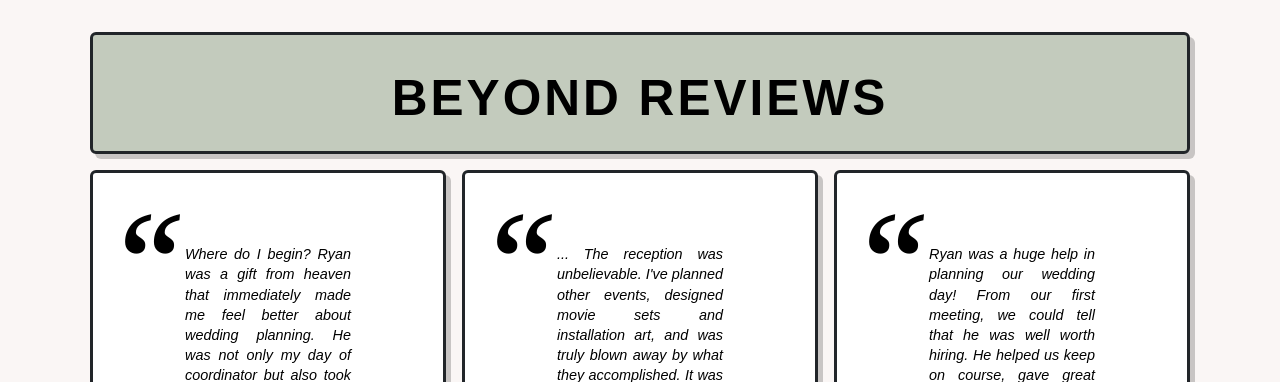
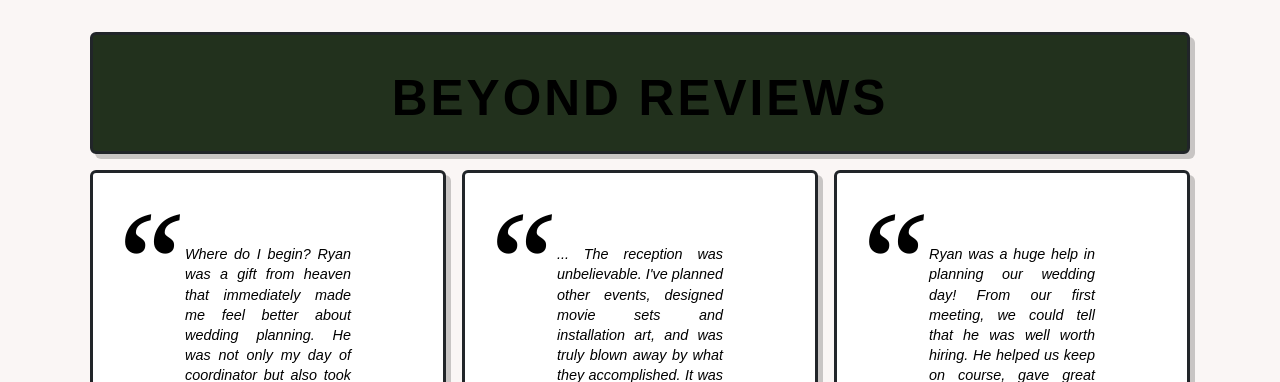
Before and after one commit to mwagner4084/beyondevents, a Django app: page /testimonials/ in a window 1280 px wide. Shown: the part 43-425 px from the top of the page. Run offline with Django 4.2, Linux system fonts and the light colour scheme; parts of the project's set-up code (start-up, migrations or seed data) failed here and were passed over; some libraries are stand-ins or nearby versions; some web fonts are replaced.

Commit message:
refactor: update card classes in gallery and testimonials templates

```diff
--- a/templates/gallery.html
+++ b/templates/gallery.html
@@ -8,7 +8,7 @@
 
 <div class="desktop-img mobile-img">
     <div class="container mx-md-auto pb-3">
-        <div class="card decor-card-title my-3">
+        <div class="card card-dark my-3">
             <div class="card-body text-center">
                 <div class="h1-logo">
                     Where Dreams Meet Reality
--- a/templates/testimonials.html
+++ b/templates/testimonials.html
@@ -8,7 +8,7 @@
 <div class="container py-3">
     <div class="row row-cols-1 g-3 mx-auto my-auto">
         <div class="col-lg-12 align-self-center my-3">
-            <div class="card decor-card-title border-dark">
+            <div class="card card-dark border-dark">
                 <div class="card-body text-center">
                     <div class="h1-logo">
                         BEYOND REVIEWS
```
